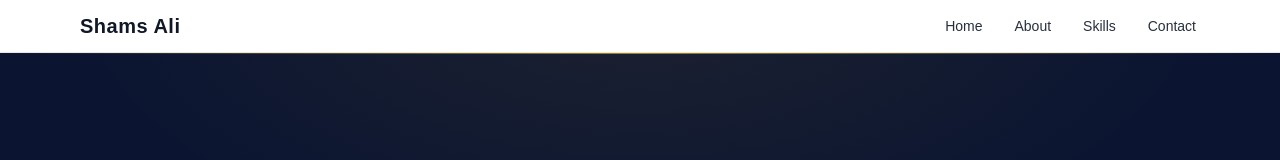
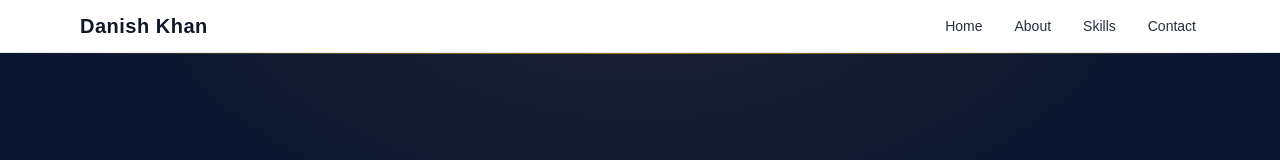
Before and after one commit to danishkhan8909/danish_portfolio, a Next.js app: page / in a window 1280 px wide. Shown: the top 160 px of the page. Built offline with nearby package versions, Linux system fonts and the light colour scheme.

Commit message:
commidzf

```diff
--- a/src/components/layout/navbar.jsx
+++ b/src/components/layout/navbar.jsx
@@ -21,7 +21,7 @@ export default function Navbar() {
           aria-label="Shams Ali - Home"
           className="text-xl font-semibold tracking-wide text-gray-900 hover:text-gray-900 focus-visible:outline-none focus-visible:ring-2 focus-visible:ring-gray-300 rounded"
         >
-          Shams Ali
+          Danish Khan
         </Link>
 
         {/* Right: Desktop links */}
```
